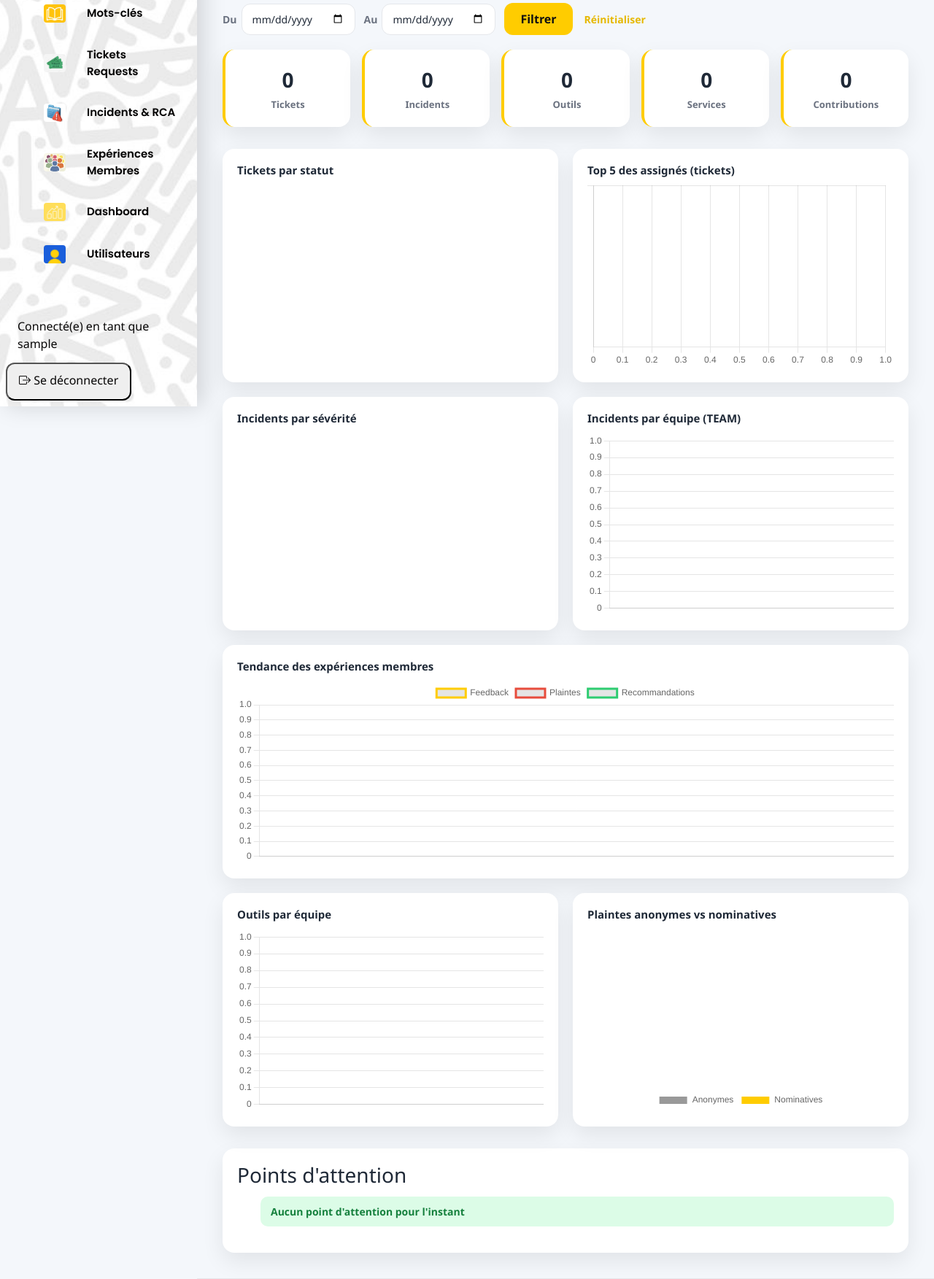
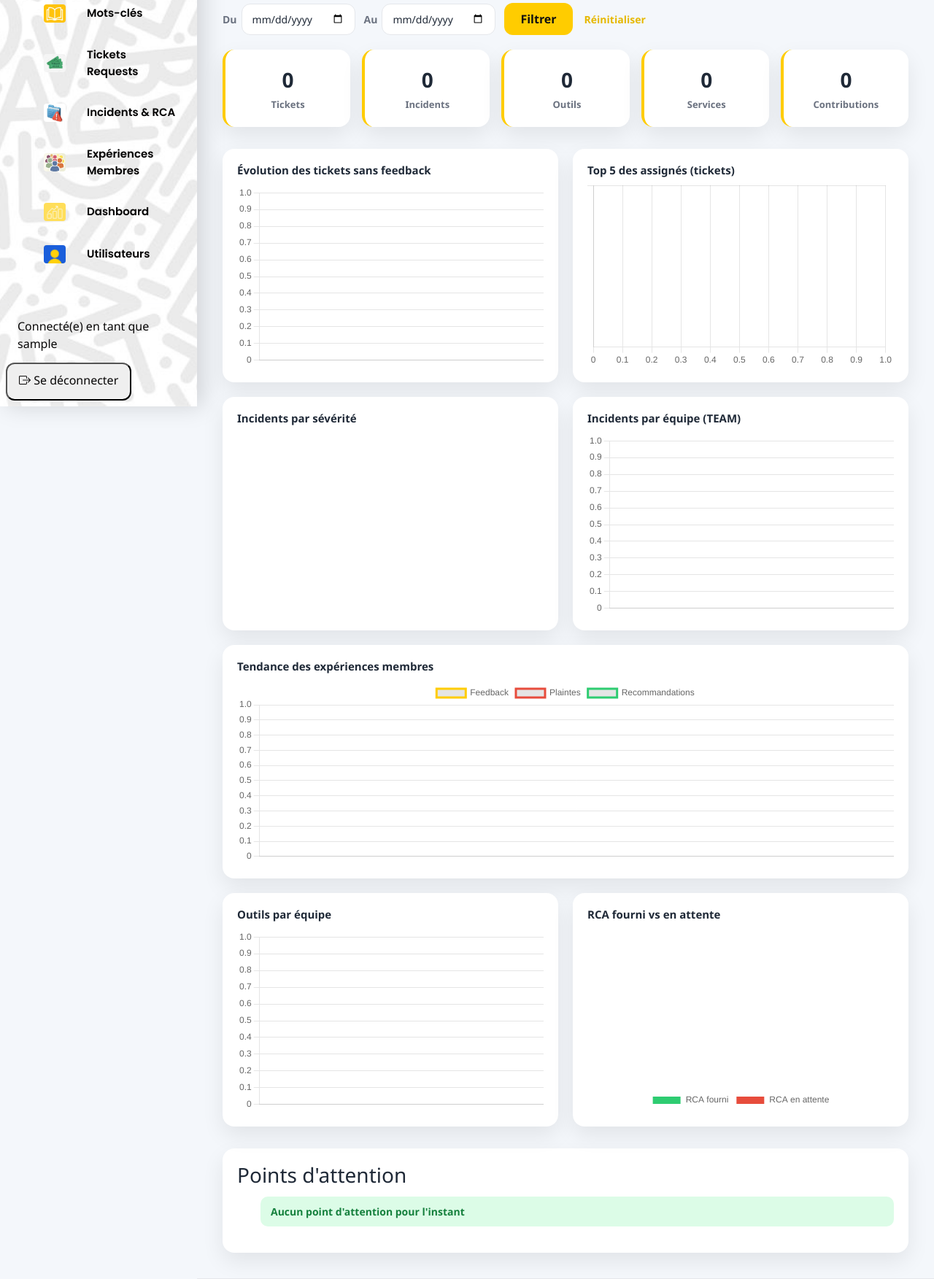
Before and after one commit to segolene21/projet_stage, a Django app: page /dashboard/ in a window 1280 px wide. Shown: the part 243-1996 px from the top of the page at 73% size. Run offline with Django 5.2, Linux system fonts and the light colour scheme; the visitor is signed in with stand-in values (Sample User, id 1); data that the repository does not hold is empty; a map, chart or similar area stays blank; some libraries are stand-ins or nearby versions.

Commit message:
dash again

```diff
--- a/opshub/static/js/dashboard.js
+++ b/opshub/static/js/dashboard.js
@@ -60,20 +60,24 @@ function detruireGraphique(id) {
 }
 
 function construireGraphiques(data) {
-    // --- Tickets par statut ---
+    // --- Évolution des tickets sans feedback ---
     detruireGraphique('tickets-state');
     graphiques['tickets-state'] = new Chart(document.getElementById('chart-tickets-state'), {
-        type: 'doughnut',
+        type: 'line',
         data: {
-            labels: data.tickets.repartition_state.map(r => r.state),
+            labels: data.tickets.evolution_sans_feedback.map(t => t.mois),
             datasets: [{
-                data: data.tickets.repartition_state.map(r => r.total),
-                backgroundColor: ['#FFCC00', '#1a1a1a', '#666', '#ccc', '#999'],
+                label: 'Tickets sans feedback',
+                data: data.tickets.evolution_sans_feedback.map(t => t.total),
+                borderColor: '#e74c3c',
+                backgroundColor: 'rgba(231, 76, 60, 0.1)',
+                fill: true,
+                tension: 0.3,
             }],
         },
         options: {
             maintainAspectRatio: false,
-            plugins: { legend: { position: 'bottom' } },
+            plugins: { legend: { display: false } },
         },
     });
 
@@ -181,15 +185,15 @@ function construireGraphiques(data) {
         },
     });
 
-    // --- Plaintes anonymes vs nominatives ---
-    detruireGraphique('plaintes-anonymat');
-    graphiques['plaintes-anonymat'] = new Chart(document.getElementById('chart-plaintes-anonymat'), {
+    // --- RCA fourni vs en attente ---
+    detruireGraphique('rca-statut');
+    graphiques['rca-statut'] = new Chart(document.getElementById('chart-rca-statut'), {
         type: 'doughnut',
         data: {
-            labels: ['Anonymes', 'Nominatives'],
+            labels: ['RCA fourni', 'RCA en attente'],
             datasets: [{
-                data: [data.experiences.plaintes_anonymes, data.experiences.plaintes_nominatives],
-                backgroundColor: ['#999', '#FFCC00'],
+                data: [data.incidents.rca_fourni, data.incidents.rca_manquant],
+                backgroundColor: ['#2ecc71', '#e74c3c'],
             }],
         },
         options: {
--- a/opshub/templates/dashboard.html
+++ b/opshub/templates/dashboard.html
@@ -40,7 +40,7 @@
 
 <div class="dashboard-grille">
     <div class="dashboard-bloc">
-        <h3>Tickets par statut</h3>
+    <h3>Évolution des tickets sans feedback</h3>
         <div class="canvas-wrapper">
             <canvas id="chart-tickets-state"></canvas>
         </div>
@@ -82,9 +82,9 @@
     </div>
 
     <div class="dashboard-bloc">
-        <h3>Plaintes anonymes vs nominatives</h3>
+    <h3>RCA fourni vs en attente</h3>
          <div class="canvas-wrapper">
-        <canvas id="chart-plaintes-anonymat"></canvas>
+        <canvas id="chart-rca-statut"></canvas>
         </div>
     </div>
 </div>
--- a/opshub/views.py
+++ b/opshub/views.py
@@ -1438,9 +1438,9 @@ def apercu_rapport_long(request, lot_id):
 
 from django.db.models import Count, Avg, Q
 from datetime import datetime
-
-
-@login_required
+from collections import defaultdict
+@login_required
+
 def dashboard_data(request):
     if not request.user.a_la_permission(Permission.Code.GERER_UTILISATEURS) and not request.user.is_manager and not request.user.is_senior_manager and not request.user.is_teamlead:
         return JsonResponse({"erreur": "Accès interdit"}, status=403)
@@ -1468,9 +1468,14 @@ def dashboard_data(request):
 
     total_tickets = tickets_qs.count()
     tickets_sans_feedback = tickets_qs.filter(Q(feedback__isnull=True) | Q(feedback__exact='')).count()
-    repartition_state = list(
-        tickets_qs.values('state').annotate(total=Count('id')).order_by('-total')
-    )
+    tendance_tickets_sans_feedback = defaultdict(int)
+    for t in tickets_qs.filter(Q(feedback__isnull=True) | Q(feedback__exact='')).values('cree_le'):
+        cle = t['cree_le'].strftime("%Y-%m")
+        tendance_tickets_sans_feedback[cle] += 1
+
+    evolution_sans_feedback = [
+        {"mois": mois, "total": total} for mois, total in sorted(tendance_tickets_sans_feedback.items())
+]
     top_assignes = list(
         tickets_qs.exclude(assigned_to='').values('assigned_to').annotate(total=Count('id')).order_by('-total')[:5]
     )
@@ -1485,6 +1490,8 @@ def dashboard_data(request):
     total_incidents = incidents_qs.count()
     incidents_sans_rca = incidents_qs.filter(Q(rca_fichier='') | Q(rca_fichier__isnull=True)).count()
     incidents_en_attente = incidents_qs.filter(statut_rca=Incident.StatutRCA.EN_ATTENTE).count()
+    rca_fourni = incidents_qs.exclude(Q(rca_fichier='') | Q(rca_fichier__isnull=True)).count()
+    rca_manquant = incidents_sans_rca
     repartition_severite = list(
         incidents_qs.exclude(severite='').values('severite').annotate(total=Count('id')).order_by('-total')
     )
@@ -1525,7 +1532,7 @@ def dashboard_data(request):
     plaintes_nominatives = total_plainte - plaintes_anonymes
 
     # Tendance mensuelle (12 derniers mois par défaut, ou selon la période filtrée)
-    from collections import defaultdict
+
     tendance = defaultdict(lambda: {"feedback": 0, "plainte": 0, "recommandation": 0})
 
     for f in feedback_qs.values('date_soumission'):
@@ -1555,19 +1562,21 @@ def dashboard_data(request):
             "total_contributions": total_feedback + total_plainte + total_recommandation,
         },
         "tickets": {
-            "total": total_tickets,
-            "sans_feedback": tickets_sans_feedback,
-            "repartition_state": repartition_state,
-            "top_assignes": top_assignes,
-        },
+    "total": total_tickets,
+    "sans_feedback": tickets_sans_feedback,
+    "evolution_sans_feedback": evolution_sans_feedback,
+    "top_assignes": top_assignes,
+},
         "incidents": {
-            "total": total_incidents,
-            "sans_rca": incidents_sans_rca,
-            "en_attente": incidents_en_attente,
-            "repartition_severite": repartition_severite,
-            "repartition_team": repartition_team,
-            "duree_moyenne_secondes": round(duree_moyenne) if duree_moyenne else None,
-        },
+    "total": total_incidents,
+    "sans_rca": incidents_sans_rca,
+    "en_attente": incidents_en_attente,
+    "rca_fourni": rca_fourni,
+    "rca_manquant": rca_manquant,
+    "repartition_severite": repartition_severite,
+    "repartition_team": repartition_team,
+    "duree_moyenne_secondes": round(duree_moyenne) if duree_moyenne else None,
+},
         "catalogue": {
             "total_outils": total_outils,
             "outils_actifs": outils_actifs,
```
